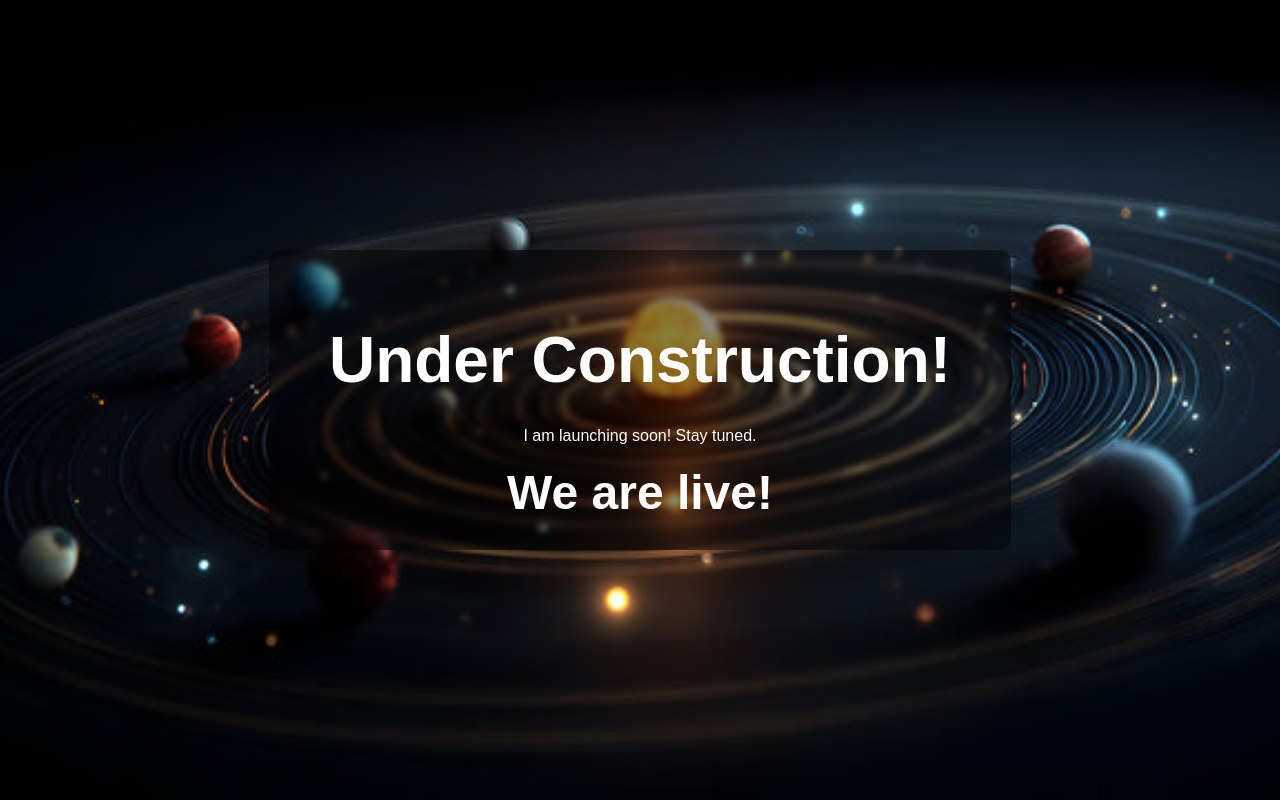
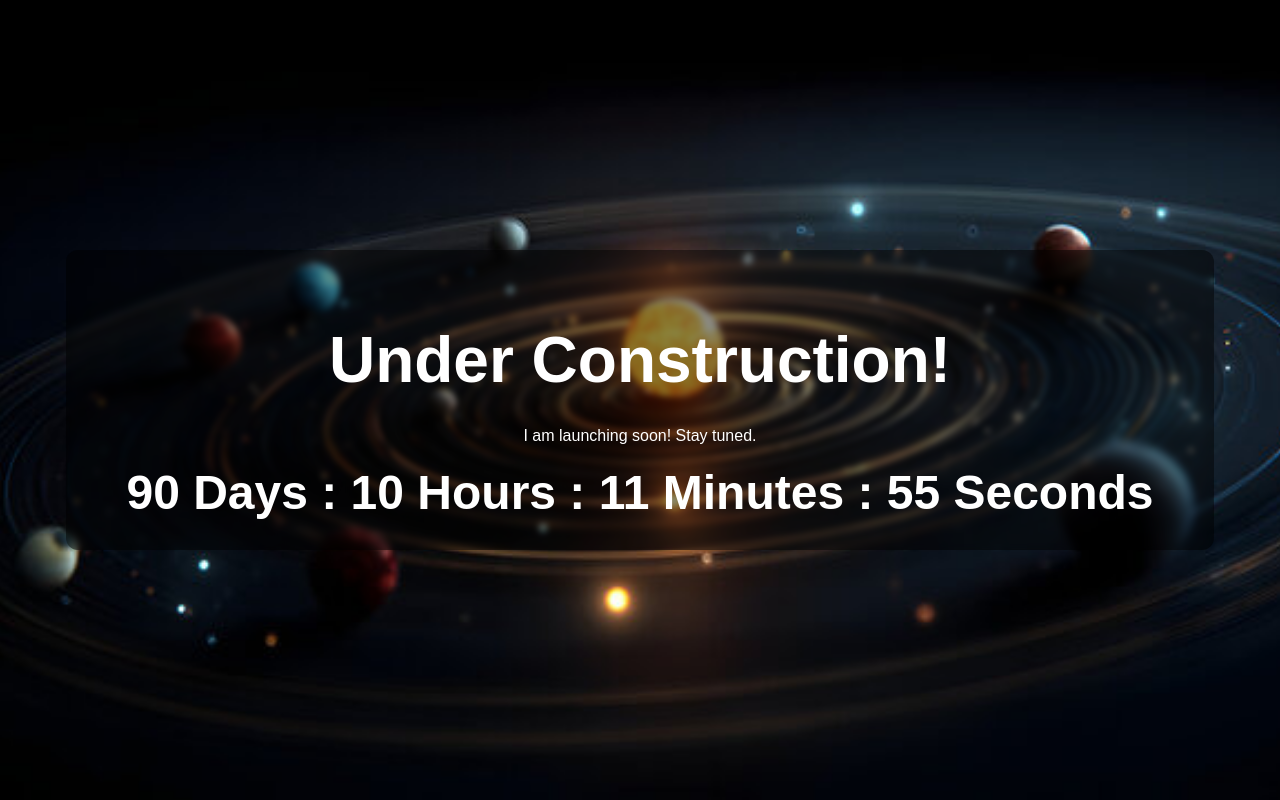
Before and after one commit to AryaKarami/aksite, a plain HTML site: page index.html in a window 1280 px wide. Drawn offline with Linux system fonts and the light colour scheme.

Commit message:
Update02 index.html

```diff
--- a/index.html
+++ b/index.html
@@ -53,7 +53,7 @@
 
     // Set a fixed target date for the launch
     // Example: Launching on March 10, 2025 at 00:00 UTC
-    const targetDate = new Date("2025-02-16T00:00:00Z").getTime();
+    const targetDate = new Date("2026-02-16T00:00:00Z").getTime();
 
     function updateCountdown() {
         const now = new Date().getTime();
```
